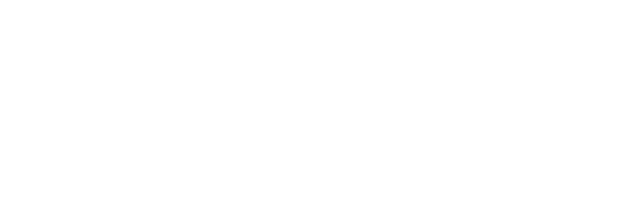
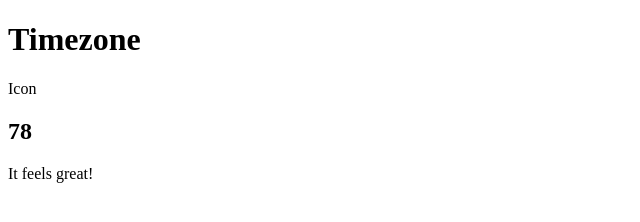
Before and after one commit to Cobrettie/weather-app, a plain HTML site: page index.html in a window 1280 px wide. Shown: the whole page, without its empty margins (0-640 px from the left). Drawn offline with Linux system fonts and the light colour scheme.

Commit message:
Add initial html markup

```diff
--- a/index.html
+++ b/index.html
@@ -11,6 +11,14 @@
 
 <body>
 
+    <div class="location">
+        <h1 class="location-timezone">Timezone</h1>
+        <p>Icon</p>
+    </div>
+    <div class="temperature">
+        <h2 class="temperature-degree">78</h2>
+        <div class="temperature-description">It feels great!</div>
+    </div>
 
 
     <script src="app.js"></script>
```
